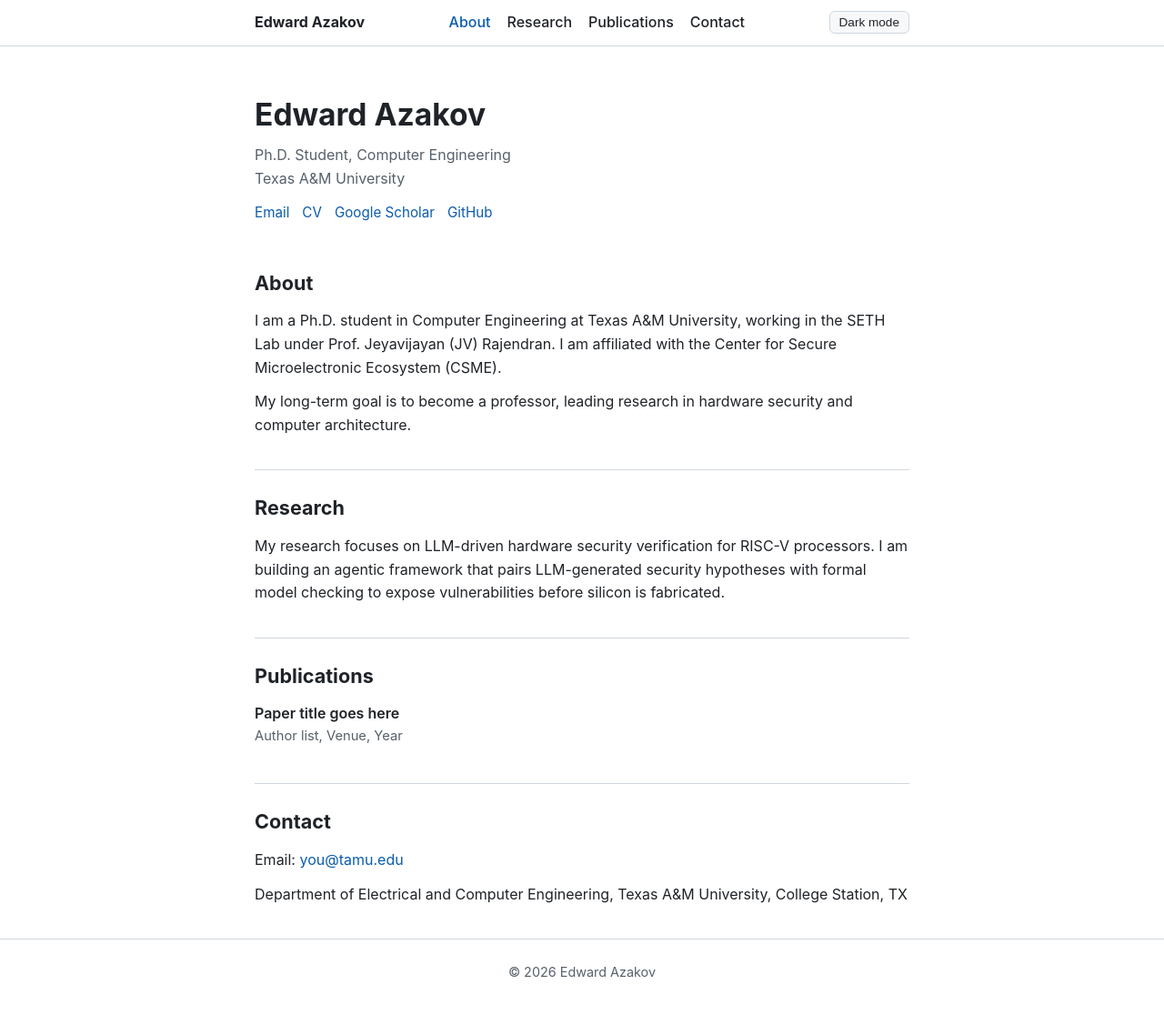
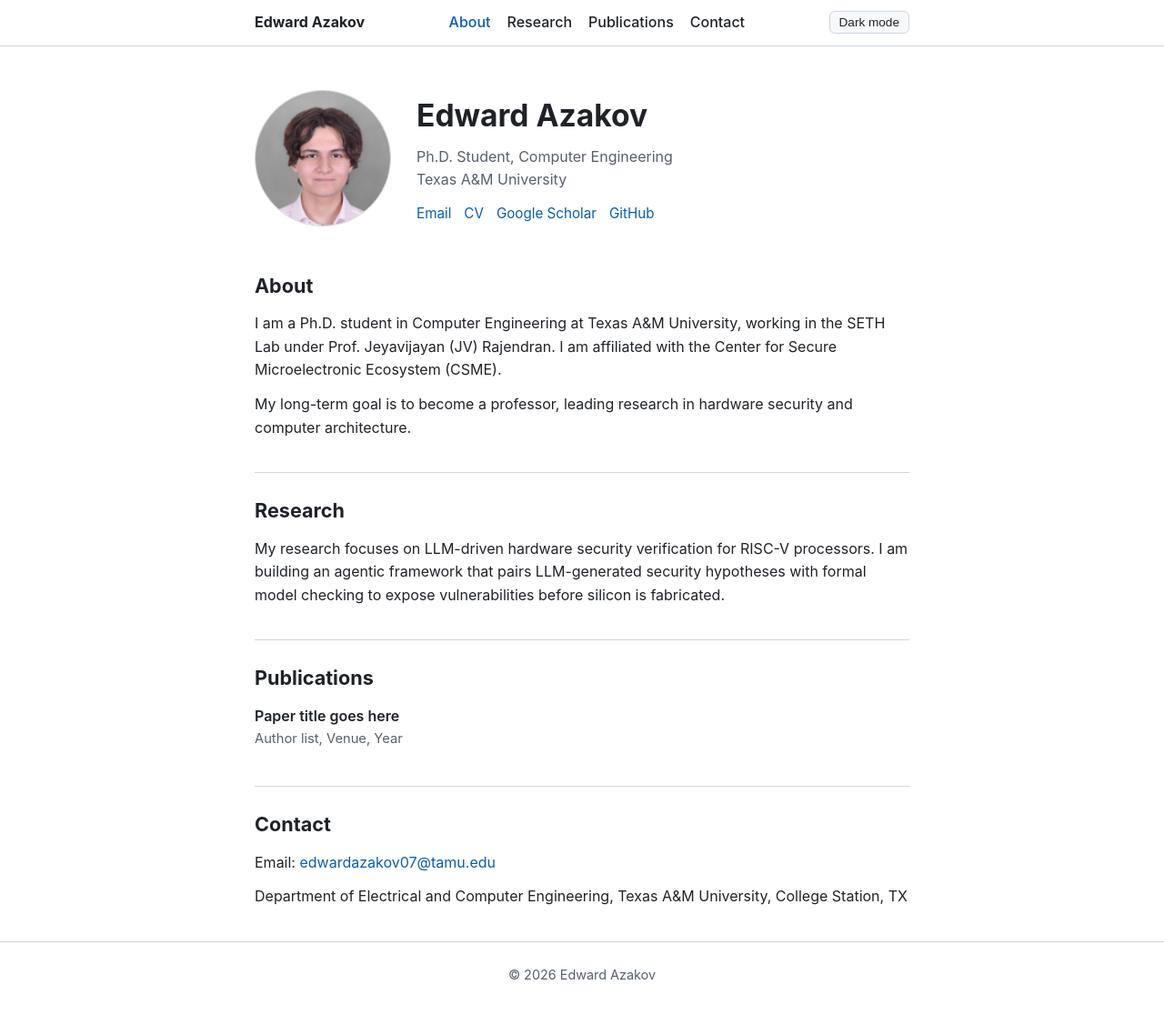
Before and after one commit to EdwyUU/EdwyUU.github.io, a plain HTML site: page index.html in a window 1280 px wide. Shown: the whole page at 91% size. Drawn offline with Linux system fonts and the light colour scheme.

Commit message:
Add files via upload

```diff
--- a/index.html
+++ b/index.html
@@ -59,7 +59,7 @@
   }
   header.hero img {
     width: 150px; height: 150px; border-radius: 50%;
-    object-fit: cover; border: 1px solid var(--border);
+    object-fit: cover; object-position: center 35%; border: 1px solid var(--border);
   }
   header.hero h1 { margin: 0 0 6px; font-size: 2.1rem; }
   header.hero .title { color: var(--muted); margin: 0; }
@@ -105,10 +105,10 @@
       <p class="title">Ph.D. Student, Computer Engineering</p>
       <p class="title">Texas A&amp;M University</p>
       <div class="links">
-        <a href="#contact">Email</a>
-        <a href="#">CV</a>
+        <a href="mailto:edwardazakov07@tamu.edu">Email</a>
+        <a href="Azakov_Edward_CV.pdf" target="_blank" rel="noopener">CV</a>
         <a href="#">Google Scholar</a>
-        <a href="#">GitHub</a>
+        <a href="https://github.com/EdwyUU" target="_blank" rel="noopener">GitHub</a>
       </div>
     </div>
   </header>
@@ -134,7 +134,7 @@
 
   <section id="contact">
     <h2>Contact</h2>
-    <p>Email: <a href="mailto:you@tamu.edu">you@tamu.edu</a></p>
+    <p>Email: <a href="mailto:edwardazakov07@tamu.edu">edwardazakov07@tamu.edu</a></p>
     <p>Department of Electrical and Computer Engineering, Texas A&amp;M University, College Station, TX</p>
   </section>
 
```
Also changed, not shown: photo.jpg (added), 1 other file.
